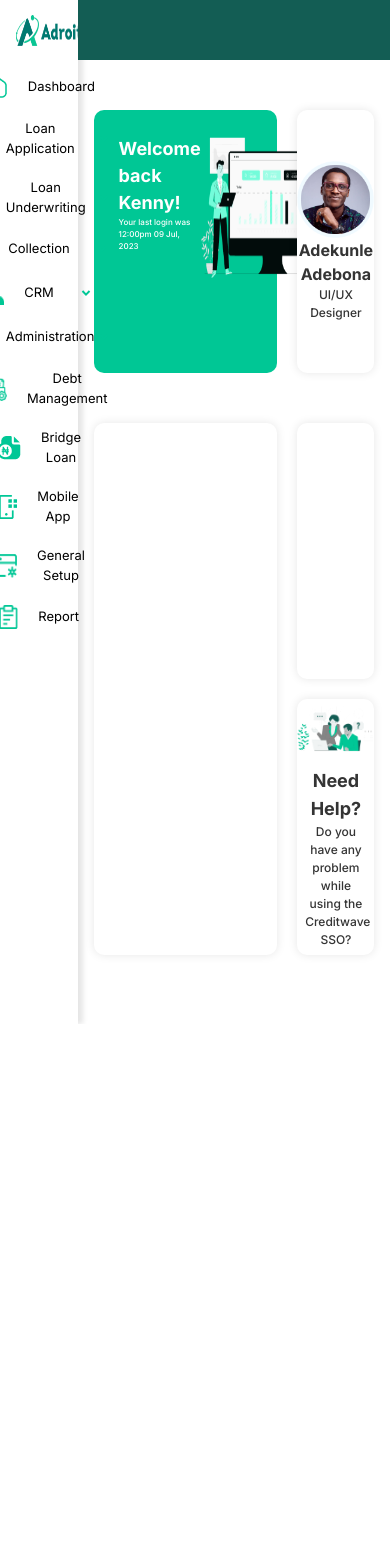
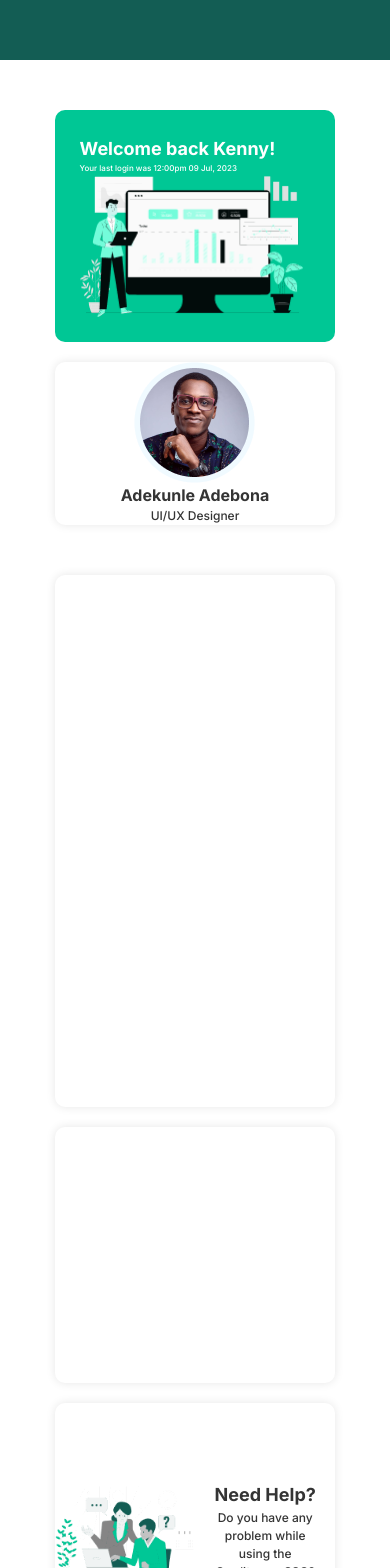
Before and after one commit to WESTIEWEB/creditWave-, a React (Vite) app in the folder credit-wave-task/: page /dashboard in a window 390 px wide. Shown: the top 1568 px of the page. Before the commit the page ends 1024 px from the top, so only its background shows below. Built offline with nearby package versions, Linux system fonts and the light colour scheme.

Commit message:
updated the styles in the dashboard component

```diff
--- a/credit-wave-task/src/pages/dashboard/Dashboard.tsx
+++ b/credit-wave-task/src/pages/dashboard/Dashboard.tsx
@@ -8,9 +8,9 @@ const Home = () => {
     return (
             <div className='w-full h-screen bg-white items-center flex flex-col'>
                 <div className='w-[90%] flex my-[50px] flex-col gap-[50px]'>
-                    <div className="w-full h-[263px] flex gap-[20px]">
-                        <div className='w-[70%] h-full bg-[#00C795] rounded-[10px] flex justify-between p-[25px]'>
-                            <div className='w-full '>
+                    <div className="w-full sm:auto sm:flex-col flex gap-[20px] items-center">
+                        <div className='w-[70%] h-[263px] sm:w-[80%] sm:flex-col h-full bg-[#00C795] rounded-[10px] flex justify-between p-[25px]'>
+                            <div className='w-auto'>
                                 <p className='font-bold text-[18px] text-white'>
                                 Welcome back Kenny!
                                 </p>
@@ -20,7 +20,7 @@ const Home = () => {
                             </div>
                             <img src={laptop} alt='desktop' className='h-[143px] w-[223px]'/>
                         </div>
-                        <div className='w-[30%] bg-white rounded-[10px] flex flex-col justify-center items-center h-full 'style={{ boxShadow: '0 0 10px rgba(0, 0, 0, 0.1)' }}>
+                        <div className='w-[30%] h-[263px] sm:w-[80%]  bg-white rounded-[10px] flex flex-col justify-center items-center h-full 'style={{ boxShadow: '0 0 10px rgba(0, 0, 0, 0.1)' }}>
                             <img src={profile} alt='profile image'/>
                             <div className='w-auto'>
                                 <p className='font-bold text-center text-base text-[#343434]'>
@@ -33,13 +33,13 @@ const Home = () => {
                         </div>
                     </div>
 
-                    <div className="w-full h-[532px] flex gap-[20px]">
-                        <div className='w-[70%] h-full rounded-[10px] bg-white  flex justify-between p-[25px]' style={{ boxShadow: '0 0 10px rgba(0, 0, 0, 0.1)' }}>
+                    <div className="w-full h-auto flex gap-[20px] sm:flex-col items-center mb-10">
+                        <div className='w-[70%] h-[532px] rounded-[10px] bg-white sm:w-[80%]  flex justify-between p-[25px]' style={{ boxShadow: '0 0 10px rgba(0, 0, 0, 0.1)' }}>
 
                         </div>
-                        <div className='w-[30%]  bg-white flex flex-col justify-center items-center h-full gap-5 '>
+                        <div className='w-[30%] h-[532px] sm:w-[80%] bg-white flex flex-col justify-center items-center gap-5 '>
                             <div className='w-full rounded-[10px] h-1/2' style={{ boxShadow: '0 0 10px rgba(0, 0, 0, 0.1)' }}></div>
-                            <div className='w-full rounded-[10px] h-1/2 grid place-items-center' style={{ boxShadow: '0 0 10px rgba(0, 0, 0, 0.1)' }}>
+                            <div className='w-full  rounded-[10px] h-1/2 grid place-items-center sm:grid-cols-2' style={{ boxShadow: '0 0 10px rgba(0, 0, 0, 0.1)' }}>
                                 <img src={internship} alt='internship' />
                                 <div className='w-[80%]'>
                                     <p className='font-bold text-lg text-center text-[#343434]'>
@@ -63,7 +63,7 @@ const Dashboard = () => {
   return (
     <div className='w-screen h-auto flex'>
         <SideBar />
-        <div className='w-[80%] min-h-screen'>
+        <div className='w-[80%] min-h-screen sm:w-screen'>
             <Header />
             <Routes>
                 <Route path='' element={<Home />} />
--- a/credit-wave-task/src/pages/dashboard/components/SideBar.tsx
+++ b/credit-wave-task/src/pages/dashboard/components/SideBar.tsx
@@ -48,7 +48,7 @@ const SideBar = () => {
     }
   };
   return (
-    <div className='relative w-[20%] bg-white flex flex-col items-center min-h-[1024px]' style={{ boxShadow: '5px 0px 5px rgba(0, 0, 0, 0.1)' }}>
+    <div className='relative w-[20%] sm:hidden bg-white flex flex-col items-center min-h-[1024px]' style={{ boxShadow: '5px 0px 5px rgba(0, 0, 0, 0.1)' }}>
       <div className="h-[60px] flex w-[85%] pl-[10x] items-center justify-start"><img src={logo} alt='logo' className='ml-[10px] w-[88px] h-[31px]' /></div>
       <ul className='w-[85%] flex flex-col mt-[15px] gap-[20px]'>
         {
```
